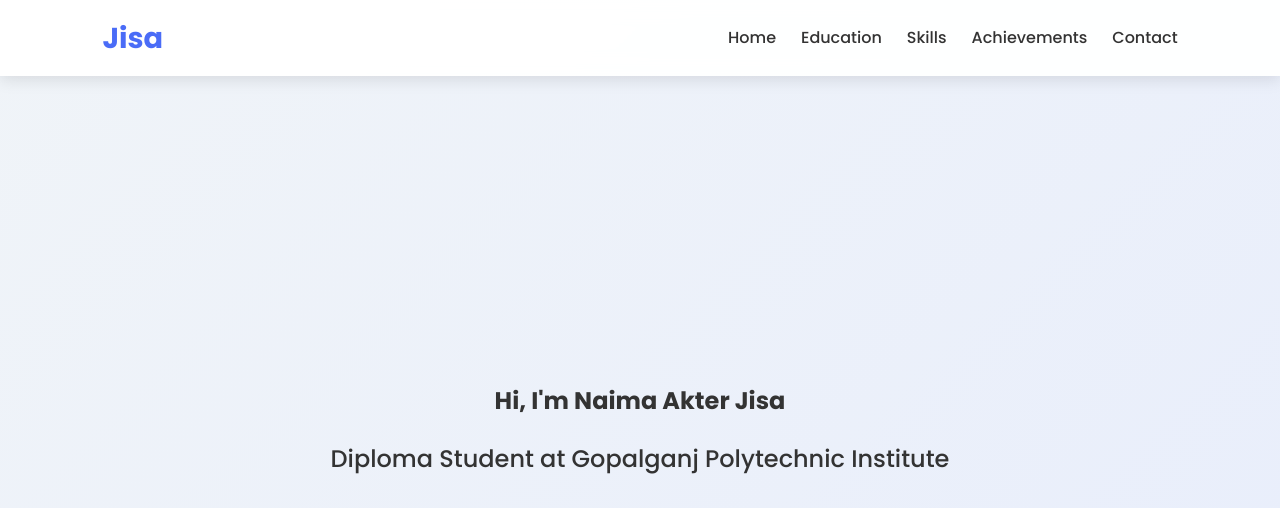
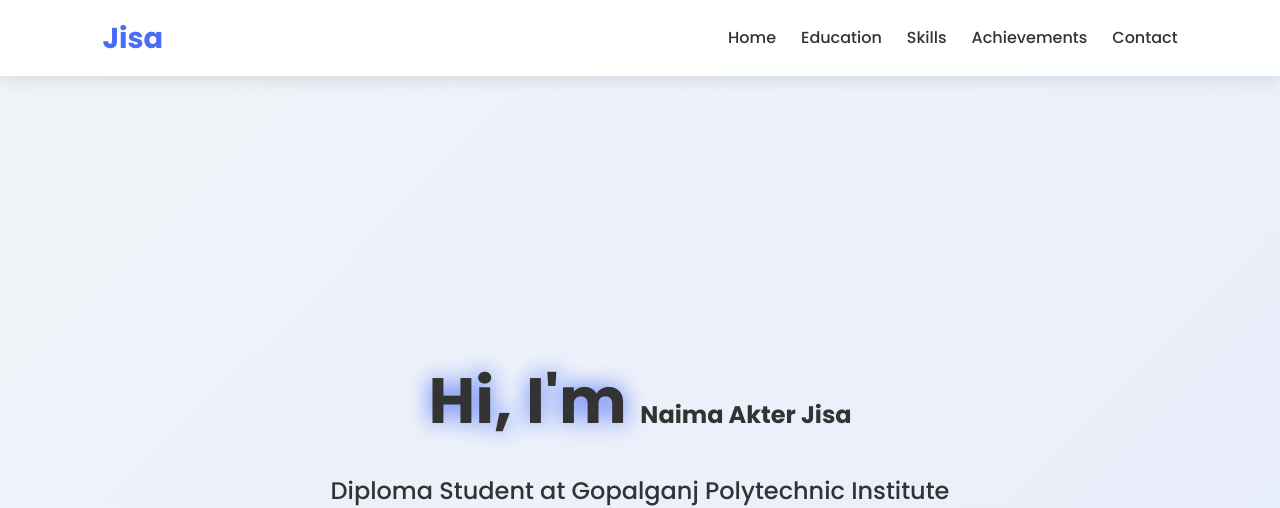
Before and after one commit to shellycone/Naima_Akter_Jisa, a plain HTML site: page index.html in a window 1280 px wide. Shown: the top 508 px of the page. Drawn offline with Linux system fonts and the light colour scheme.

Commit message:
Update index.html

```diff
--- a/index.html
+++ b/index.html
@@ -24,7 +24,7 @@
   </header>
 
   <section id="home" class="hero">
-    <h1 id="hi">Hi, I'm <span>Naima Akter Jisa</span></h1>
+    <h1><span id="hi">Hi, I'm </span><span>Naima Akter Jisa</span></h1>
     <p>Diploma Student at Gopalganj Polytechnic Institute</p>
     <div class="social-icons">
       <a href="#"><i class="fab fa-facebook-f"></i></a>
```
